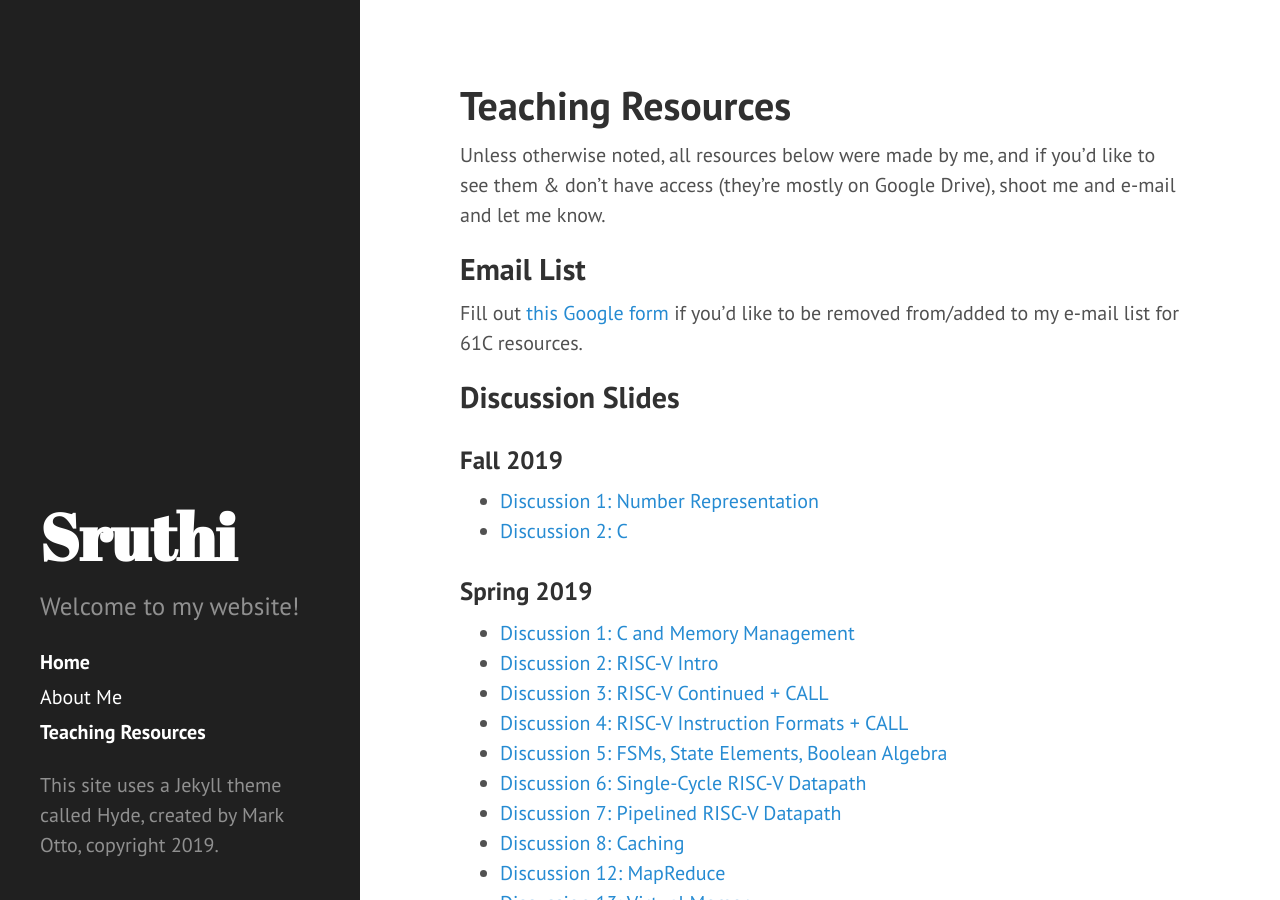
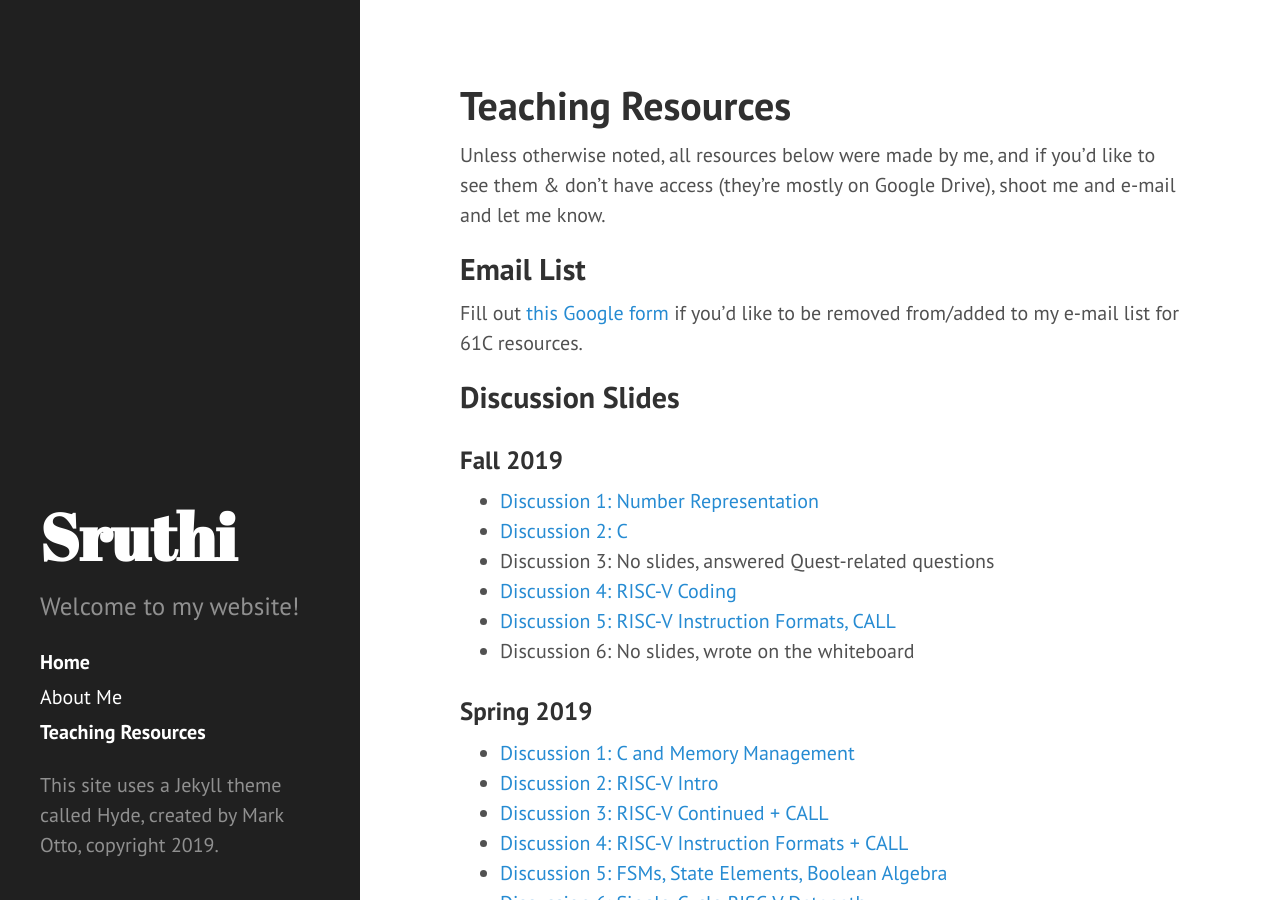
Before and after one commit to sruthiveeragandham/sruthiveeragandham.github.io, a Jekyll site: the page built from teaching.md, in a window 1280 px wide and 900 px high. Built offline with Jekyll 4.4.1, drawn with Linux system fonts in a browser that asks for light colours; Markdown is read by kramdown in place of the engine named in the settings.

Commit message:
Add disc3-6 slides / note fall19

```diff
--- a/teaching.md
+++ b/teaching.md
@@ -20,6 +20,10 @@ Fill out [this Google form](https://docs.google.com/forms/d/e/1FAIpQLSdPYF0kmLbW
 ### Fall 2019
 - [Discussion 1: Number Representation](https://docs.google.com/presentation/d/1LJ-J-LB2UaqHBVE-hLrY0U7IjAh6khiiIaRQQxu_fV8/edit?usp=sharing)
 - [Discussion 2: C](https://docs.google.com/presentation/d/1_gkJMKb7vtwkYwpk4KAEsf_A6jMjYNDDVZPWX3cBKpc/edit#slide=id.p)
+- Discussion 3: No slides, answered Quest-related questions
+- [Discussion 4: RISC-V Coding](https://docs.google.com/presentation/d/1vm6zlro3KKGJKWF9e27P6ImEZ8ZXZ0YCRV3Hj-AWdh8/edit?usp=sharing)
+- [Discussion 5: RISC-V Instruction Formats, CALL](https://docs.google.com/presentation/d/1mjQEef0eXgeom1L7-kTHHI994Wne0VFcUzHz4_o2VLk/edit?usp=sharing)
+- Discussion 6: No slides, wrote on the whiteboard
 
 ### Spring 2019
 - [Discussion 1: C and Memory Management](https://docs.google.com/presentation/d/1SdiQDAQOZsGPGqGEtBjZvP3dGErI65Rg_neXQplz4MY/edit?usp=sharing)
```
